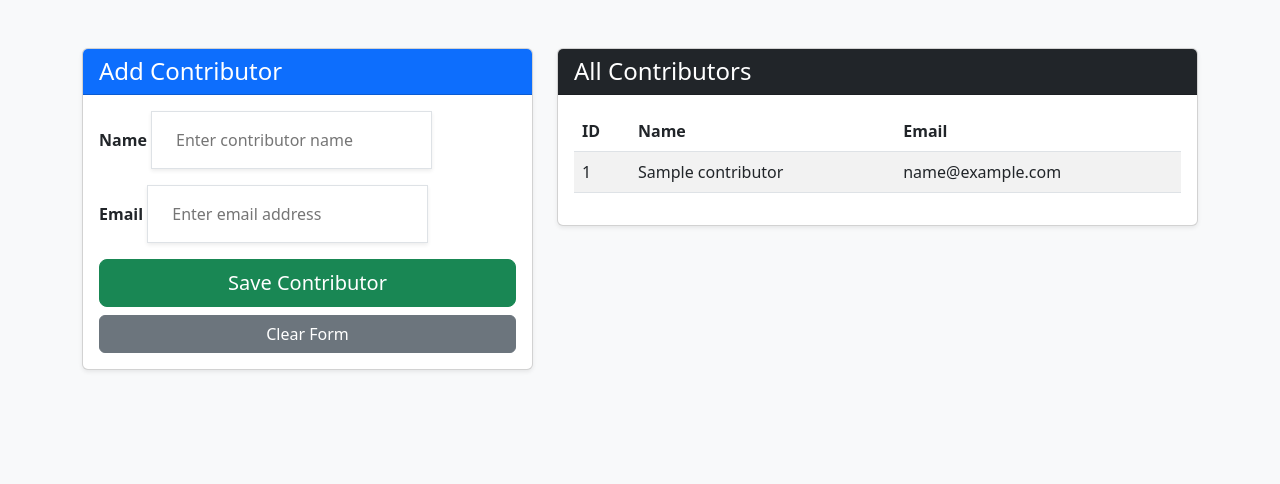
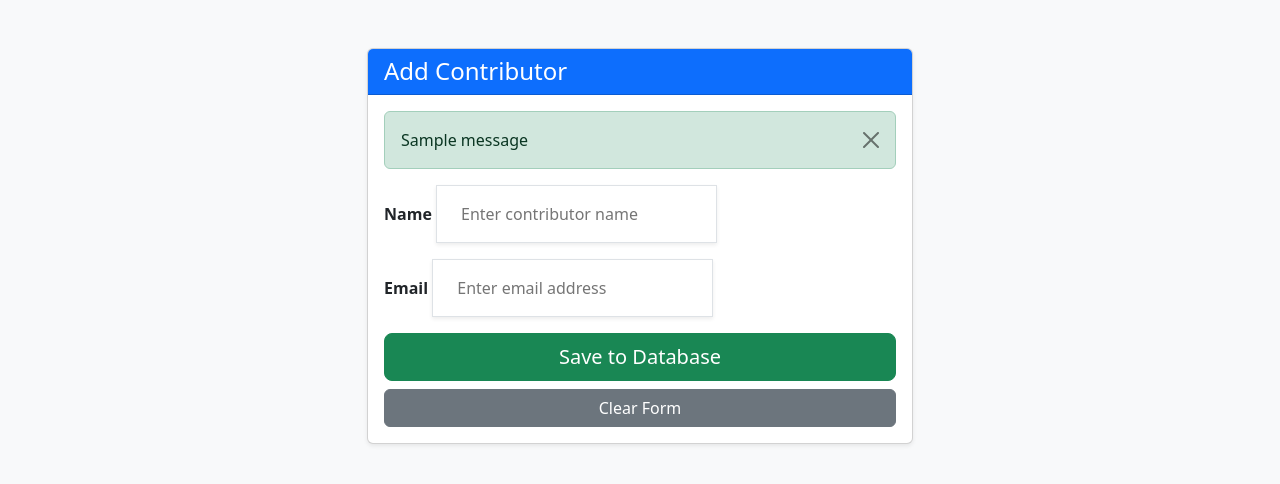
Before and after one commit to leandre000/django-tms, a Django app: template tms/templates/tms/add_contributor.html in a window 1280 px wide. Shown: the top 484 px of the page. Run offline with Django 5.2, Linux system fonts and the light colour scheme; the template is opened without the code that fills it: values that come from a table or form of the project are taken from there, others are empty; tables that the repository leaves empty hold one stand-in row (values such as "Sample post"); one stand-in notice (Sample message) is shown.

Commit message:
Configure PostgreSQL database and update form

```diff
--- a/tms/templates/tms/add_contributor.html
+++ b/tms/templates/tms/add_contributor.html
@@ -8,30 +8,44 @@
 </head>
 <body class="bg-light">
     <div class="container py-5">
-        <div class="row">
-            <!-- Add Form -->
-            <div class="col-md-5 mb-4">
+        <div class="row justify-content-center">
+            <div class="col-md-6">
                 <div class="card shadow-sm">
                     <div class="card-header bg-primary text-white">
                         <h4 class="mb-0">Add Contributor</h4>
                     </div>
                     <div class="card-body">
+                        {% if messages %}
+                            {% for message in messages %}
+                                <div class="alert alert-success alert-dismissible fade show">
+                                    {{ message }}
+                                    <button type="button" class="btn-close" data-bs-dismiss="alert"></button>
+                                </div>
+                            {% endfor %}
+                        {% endif %}
+
                         <form method="post">
                             {% csrf_token %}
 
                             <div class="mb-3">
                                 <label class="form-label fw-bold">Name</label>
                                 {{ form.name }}
+                                {% if form.name.errors %}
+                                    <div class="text-danger">{{ form.name.errors.0 }}</div>
+                                {% endif %}
                             </div>
 
                             <div class="mb-3">
                                 <label class="form-label fw-bold">Email</label>
                                 {{ form.email }}
+                                {% if form.email.errors %}
+                                    <div class="text-danger">{{ form.email.errors.0 }}</div>
+                                {% endif %}
                             </div>
 
                             <div class="d-grid gap-2">
                                 <button type="submit" class="btn btn-success btn-lg">
-                                    Save Contributor
+                                    Save to Database
                                 </button>
                                 <button type="reset" class="btn btn-secondary">
                                     Clear Form
@@ -41,42 +55,8 @@
                     </div>
                 </div>
             </div>
-
-            <!-- Contributors List -->
-            <div class="col-md-7">
-                <div class="card shadow-sm">
-                    <div class="card-header bg-dark text-white">
-                        <h4 class="mb-0">All Contributors</h4>
-                    </div>
-                    <div class="card-body">
-                        {% if contributors %}
-                            <div class="table-responsive">
-                                <table class="table table-striped table-hover">
-                                    <thead>
-                                        <tr>
-                                            <th>ID</th>
-                                            <th>Name</th>
-                                            <th>Email</th>
-                                        </tr>
-                                    </thead>
-                                    <tbody>
-                                        {% for contributor in contributors %}
-                                        <tr>
-                                            <td>{{ contributor.id }}</td>
-                                            <td>{{ contributor.name }}</td>
-                                            <td>{{ contributor.email }}</td>
-                                        </tr>
-                                        {% endfor %}
-                                    </tbody>
-                                </table>
-                            </div>
-                        {% else %}
-                            <p class="text-center text-muted py-4">No contributors yet. Add one to get started!</p>
-                        {% endif %}
-                    </div>
-                </div>
-            </div>
         </div>
     </div>
+    <script src="https://cdn.jsdelivr.net/npm/bootstrap@5.3.0/dist/js/bootstrap.bundle.min.js"></script>
 </body>
 </html>
```
Also changed, not shown: task_management/settings.py (+6 -3 lines), tms/views.py (+4 -3 lines).
